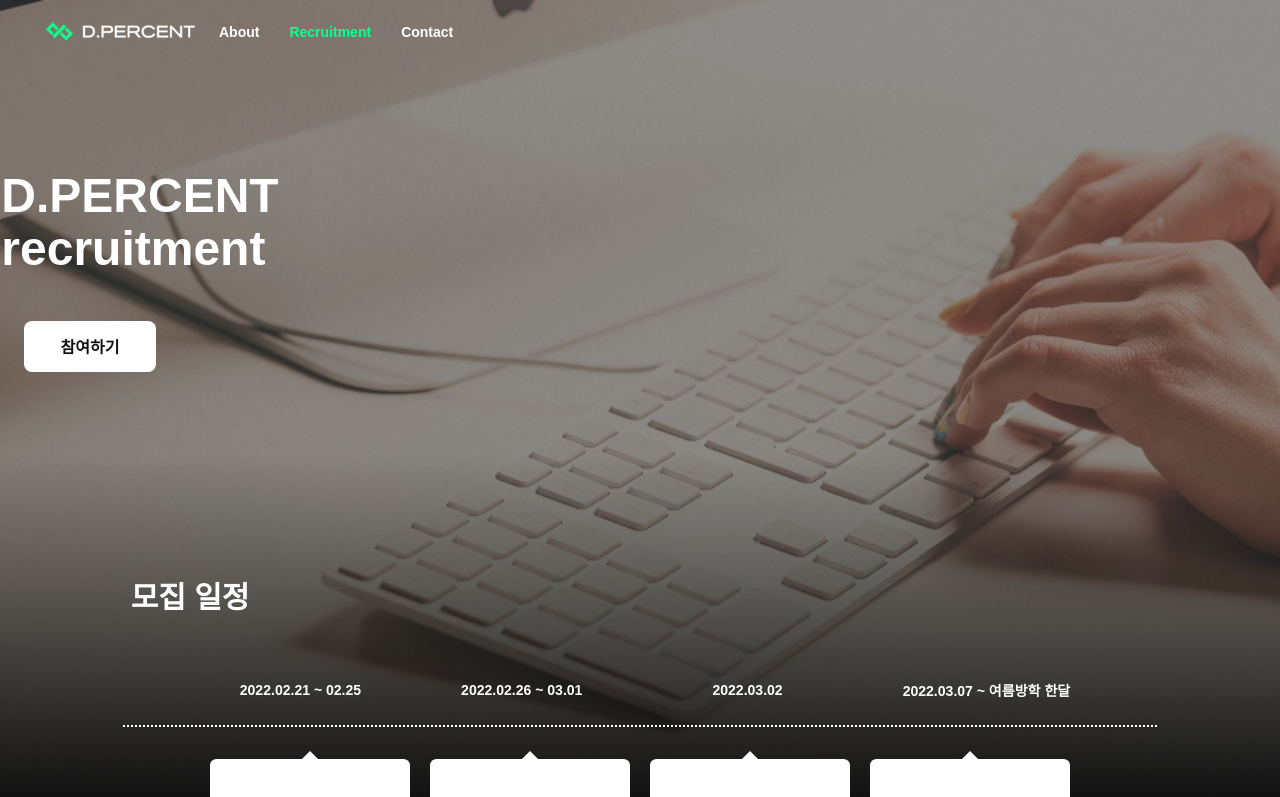
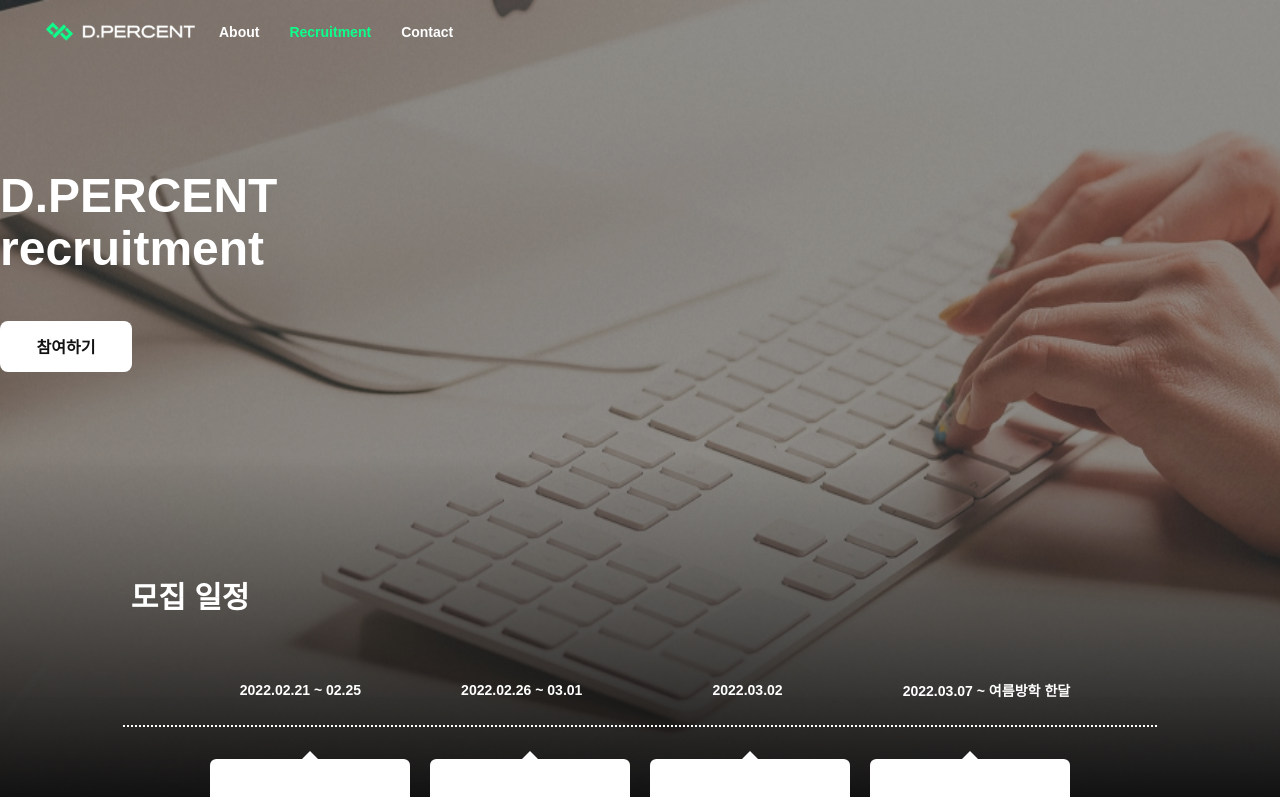
Before and after one commit to ahnwooseok/D.percent, a Next.js app: page /recruitment in a window 1280 px wide. Shown: the top 797 px of the page. Built offline with nearby package versions, Linux system fonts and the light colour scheme.

Commit message:
button fix, ipad 밀림 fix
ok

```diff
--- a/src/components/HomeMain/styles.js
+++ b/src/components/HomeMain/styles.js
@@ -48,7 +48,7 @@
   background-color: #0dff8b;
   font-family: Noto Sans KR, sans-serif;
   border-radius: 8px;
-  width: 132px;   //128px
+  width: 140px;   //128px
   height: 44px;
   padding: 8px 10px;
   color: #333333;
--- a/src/components/RecruitMain/styles.js
+++ b/src/components/RecruitMain/styles.js
@@ -24,13 +24,18 @@
   display: flex;
   flex-direction: column;
 
-  align-items: center;
+  //align-items: center;
   justify-content: center;
 
 
 
-  padding-right:1000px;        ///아이패드에서 나오는거 체크
+  //padding-right:1000px;        ///아이패드에서 나오는거 체크
+
+  width:1280px;
+
+
 `;
+
 
 export const Title = styled.h1`
   color: #ffffff;
```
